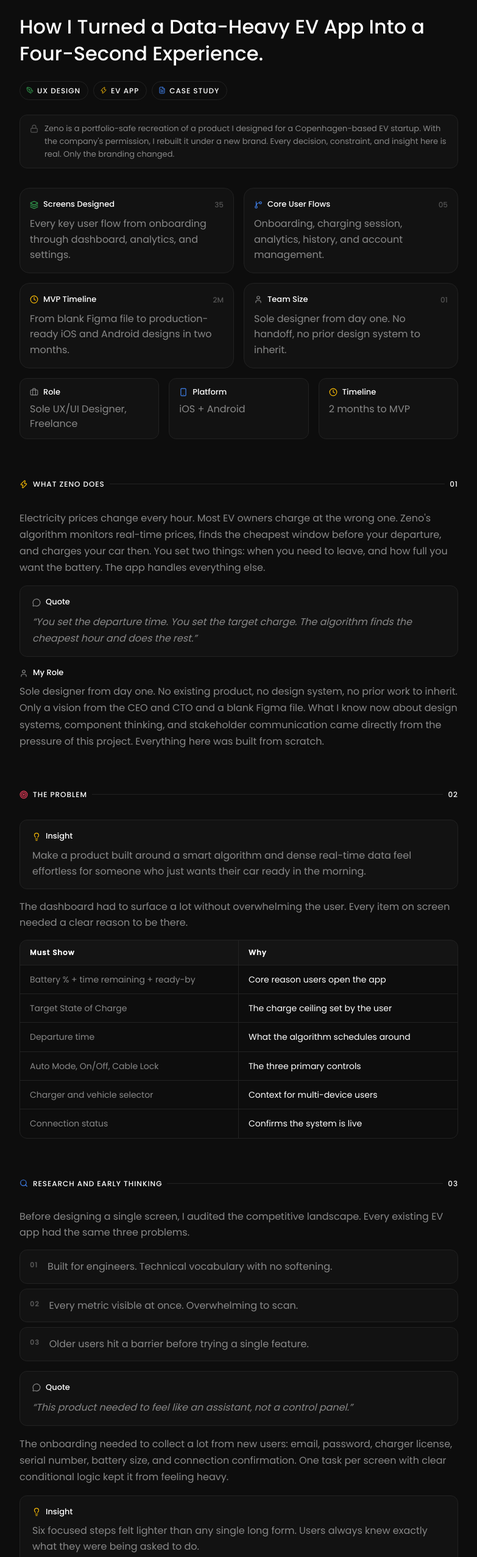
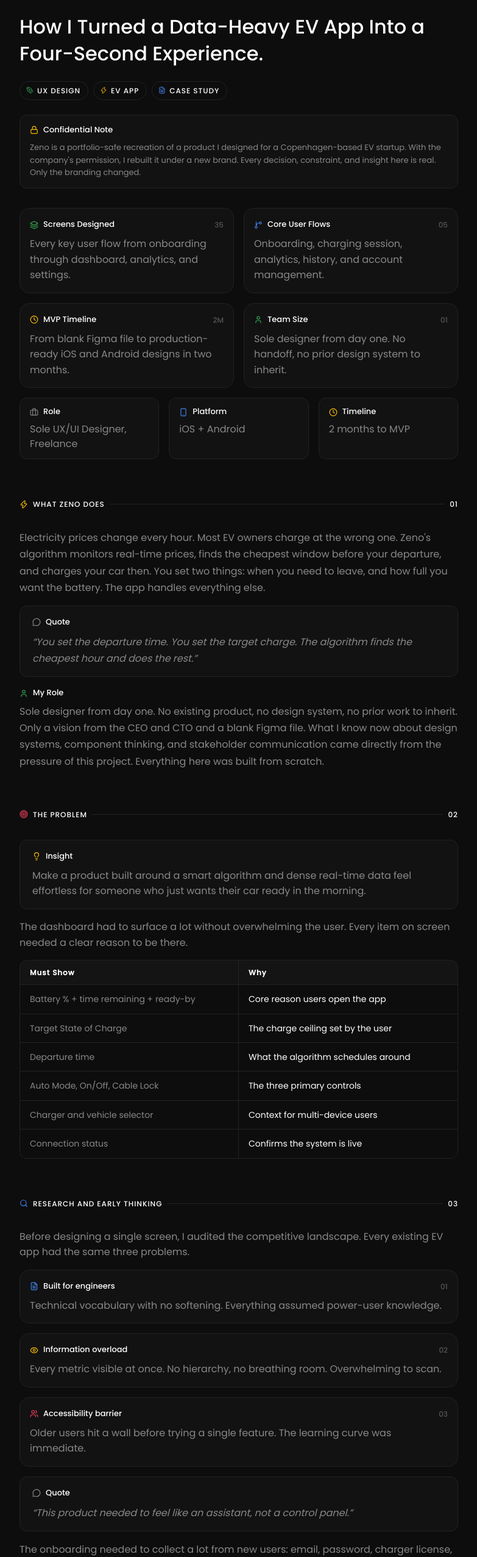
Before and after one commit to RITAMBISWAS404/PORTFOLIO-2026, a Next.js app: page /zeno in a window 1280 px wide. Shown: the part 247-2800 px from the top of the page at 61% size, without its empty margins (248-1031 px from the left). Built offline with nearby package versions, Linux system fonts and the light colour scheme.

Commit message:
Apply ZenoCard layout to confidentiality note and research findings, remove all gray icons

```diff
--- a/app/zeno/page.tsx
+++ b/app/zeno/page.tsx
@@ -5,7 +5,7 @@ import {
   Zap, Target, Search, LayoutGrid, GitBranch,
   Smartphone, BookOpen, ArrowLeft, Lock, PenTool, FileText,
   MessageCircle, Lightbulb, User, Clock, Layers, Users, Briefcase,
-  LucideIcon,
+  Eye, LucideIcon,
 } from "lucide-react";
 import SectionLabel from "@/components/SectionLabel";
 import Footer from "@/sections/Footer";
@@ -221,8 +221,11 @@ export default function ZenoPage() {
             ))}
           </div>
 
-          <div style={{ background: C.card, border: `1px solid ${C.border}`, borderRadius: 12, padding: "12px 16px", display: "flex", alignItems: "flex-start", gap: 10 }}>
-            <Lock size={14} color={C.t3} strokeWidth={2} style={{ marginTop: 3, flexShrink: 0 }} />
+          <div style={{ background: C.card, border: `1px solid ${C.border}`, borderRadius: 12, padding: "14px 16px", display: "flex", flexDirection: "column", gap: 8 }}>
+            <div style={{ display: "flex", alignItems: "center", gap: 8 }}>
+              <Lock size={14} color={C.yellow} strokeWidth={2} />
+              <span style={{ fontSize: 13, fontWeight: 500, color: C.t1 }}>Confidential Note</span>
+            </div>
             <p style={{ fontSize: 13, color: C.t2, lineHeight: 1.6 }}>
               Zeno is a portfolio-safe recreation of a product I designed for a Copenhagen-based EV startup. With the company&apos;s permission, I rebuilt it under a new brand. Every decision, constraint, and insight here is real. Only the branding changed.
             </p>
@@ -237,7 +240,7 @@ export default function ZenoPage() {
             <ZenoCard icon={Layers}    iconColor={C.accent} label="Screens Designed" right="35"  body="Every key user flow from onboarding through dashboard, analytics, and settings." delay={0}    />
             <ZenoCard icon={GitBranch} iconColor={C.blue}   label="Core User Flows"  right="05"  body="Onboarding, charging session, analytics, history, and account management."        delay={0.08} />
             <ZenoCard icon={Clock}     iconColor={C.yellow} label="MVP Timeline"      right="2M"  body="From blank Figma file to production-ready iOS and Android designs in two months."  delay={0.16} />
-            <ZenoCard icon={User}      iconColor={C.t2}     label="Team Size"         right="01"  body="Sole designer from day one. No handoff, no prior design system to inherit."         delay={0.24} />
+            <ZenoCard icon={User}      iconColor={C.accent} label="Team Size"         right="01"  body="Sole designer from day one. No handoff, no prior design system to inherit."         delay={0.24} />
           </div>
           <Reveal>
             <div className="zeno-meta-grid">
@@ -273,7 +276,7 @@ export default function ZenoPage() {
           </Reveal>
           <Reveal delay={0.12}>
             <div style={{ display: "flex", alignItems: "center", gap: 8, marginBottom: 6 }}>
-              <User size={14} color={C.t2} strokeWidth={2} />
+              <User size={14} color={C.accent} strokeWidth={2} />
               <span style={{ fontSize: 13, fontWeight: 500, color: C.t1 }}>My Role</span>
             </div>
             <p className="f16" style={{ color: C.t2, lineHeight: 1.7 }}>
@@ -320,20 +323,11 @@ export default function ZenoPage() {
               Before designing a single screen, I audited the competitive landscape. Every existing EV app had the same three problems.
             </p>
           </Reveal>
-          <Reveal delay={0.06}>
-            <div style={{ display: "flex", flexDirection: "column", gap: 8 }}>
-              {[
-                { num: "01", text: "Built for engineers. Technical vocabulary with no softening." },
-                { num: "02", text: "Every metric visible at once. Overwhelming to scan." },
-                { num: "03", text: "Older users hit a barrier before trying a single feature." },
-              ].map(item => (
-                <div key={item.num} style={{ display: "flex", gap: 16, alignItems: "flex-start", background: C.card, border: `1px solid ${C.border}`, borderRadius: 12, padding: "14px 16px" }}>
-                  <span style={{ fontSize: 11, fontWeight: 600, color: C.t3, letterSpacing: "0.1em", flexShrink: 0, paddingTop: 2 }}>{item.num}</span>
-                  <p className="f16" style={{ color: C.t2, lineHeight: 1.6 }}>{item.text}</p>
-                </div>
-              ))}
-            </div>
-          </Reveal>
+          <div style={{ display: "flex", flexDirection: "column", gap: 16 }}>
+            <ZenoCard icon={FileText} iconColor={C.blue}   label="Built for engineers"   right="01" body="Technical vocabulary with no softening. Everything assumed power-user knowledge." delay={0.06} />
+            <ZenoCard icon={Eye}      iconColor={C.yellow}  label="Information overload"  right="02" body="Every metric visible at once. No hierarchy, no breathing room. Overwhelming to scan." delay={0.12} />
+            <ZenoCard icon={Users}    iconColor={C.red}     label="Accessibility barrier" right="03" body="Older users hit a wall before trying a single feature. The learning curve was immediate." delay={0.18} />
+          </div>
           <Reveal delay={0.12}>
             <Quote text="This product needed to feel like an assistant, not a control panel." />
           </Reveal>
```
